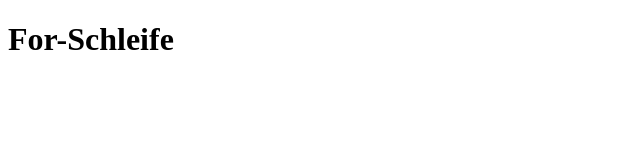
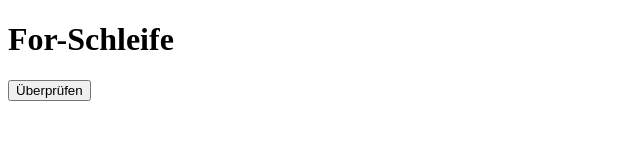
Before and after one commit to Astor64/For-Schleife, a plain HTML site: page index.html in a window 1280 px wide. Shown: the whole page, without its empty margins (0-640 px from the left). Drawn offline with Linux system fonts and the light colour scheme.

Commit message:
second main

```diff
--- a/index.html
+++ b/index.html
@@ -7,6 +7,7 @@
   </head>
   <body>
     <h1>For-Schleife</h1>
+    <button onclick="main()">Überprüfen</button>
     <script src="/main.js" type="text/javascript"></script>
   </body>
 </html>
--- a/main.js
+++ b/main.js
@@ -1,4 +1,14 @@
 "use strict";
 
 //Loops For-Schleife
-function main() {}
+function main() {
+  // Loop
+
+  let names = ["Peter", "Jannick", "Maria"];
+  // Die Schleife läuft solange, bis die Bedingung unwahr wird.
+  for (let i = 0; i < names.length; i++) {
+    console.log(names.length);
+    console.log(i);
+    console.log("Index:  " + i + "  Name: " + names[i]);
+  }
+}
```
